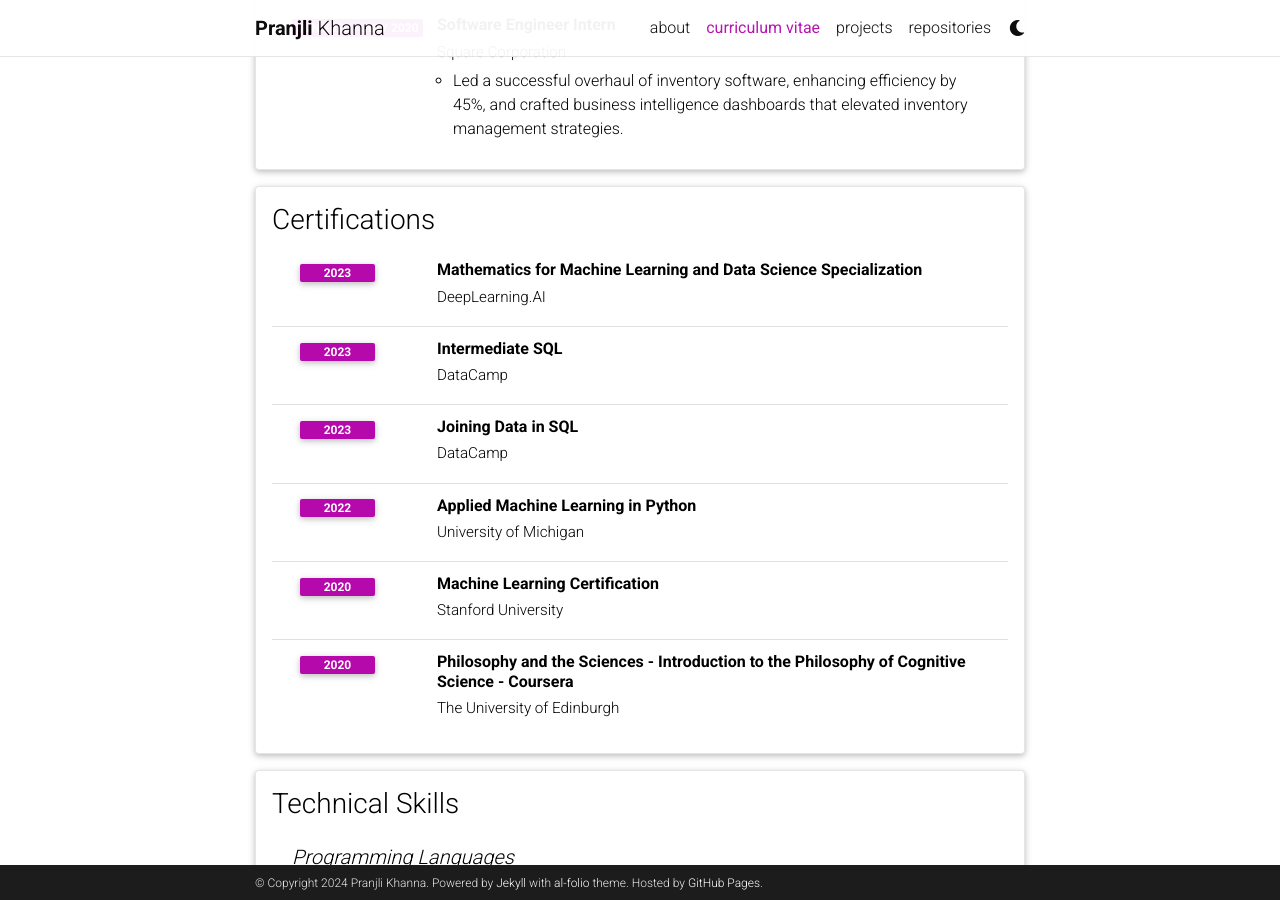
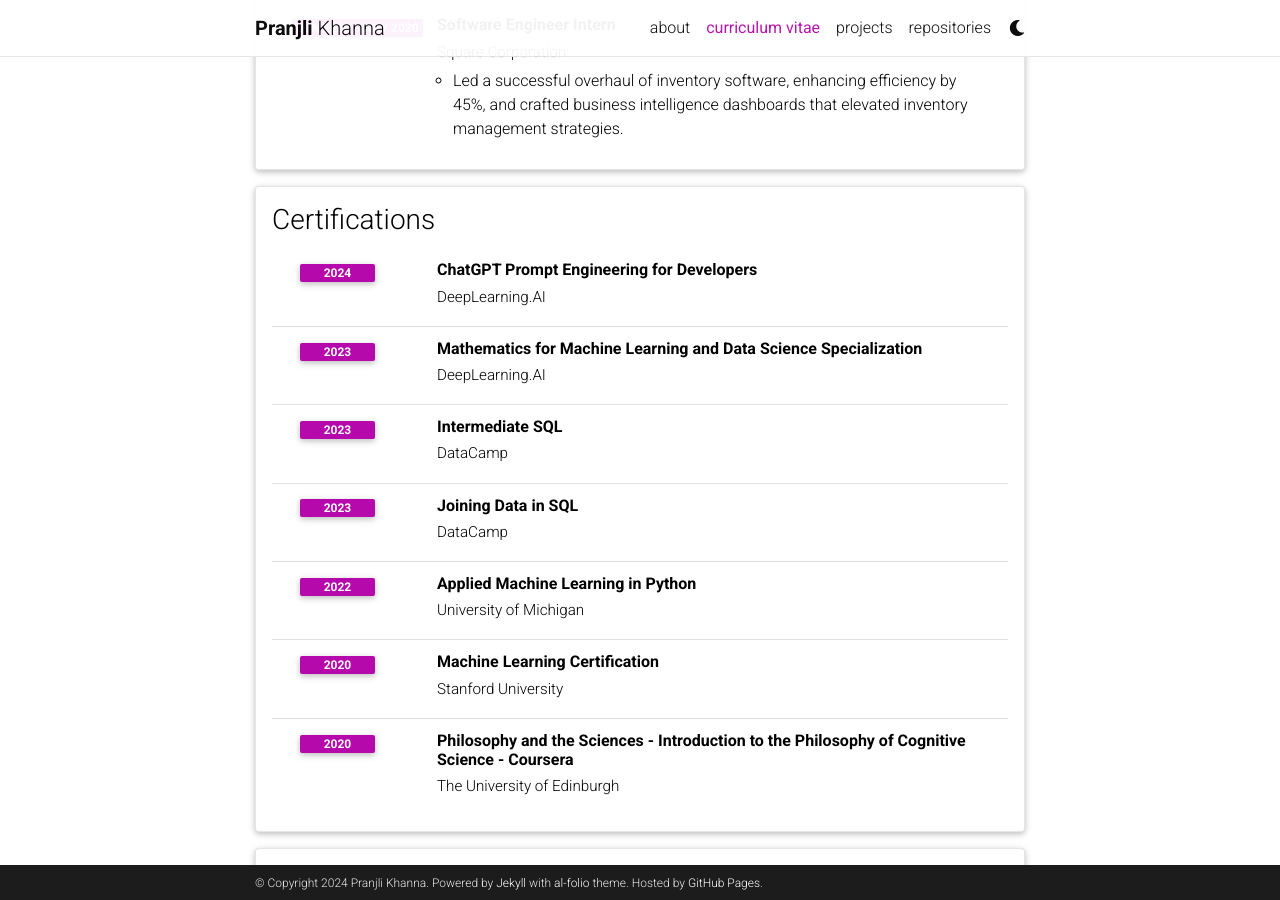
Before and after one commit to pranjlikhanna/pranjlikhanna.github.io, a Jekyll site: the page built from _pages/curriculum vitae.md, in a window 1280 px wide and 900 px high, scrolled down 1224 px. Built offline with Jekyll 4.4.1, drawn with Linux system fonts in a browser that asks for light colours; comment, search, counter and statistics services are not loaded; a style sheet for code colours, icons or effects is not loaded.

Commit message:
graduation updates

```diff
--- a/_data/cv.yml
+++ b/_data/cv.yml
@@ -11,7 +11,7 @@
   contents:
     - title: Bachelor of Science
       institution: University of California, San Diego
-      year: 2021-now
+      year: 2021-2024
       description: Cognitive Science specializing in Machine
         Learning and Neural Computation
     - title: High School
@@ -50,6 +50,9 @@
 - title: Certifications
   type: time_table
   contents:
+    - title: ChatGPT Prompt Engineering for Developers
+      institution: DeepLearning.AI
+      year: 2024
     - title: Mathematics for Machine Learning and Data Science Specialization
       institution: DeepLearning.AI
       year: 2023
```
Also changed, not shown: _news/announcement_2.md (added, +7 -0 lines), _pages/about.md (+1 -1 lines).
